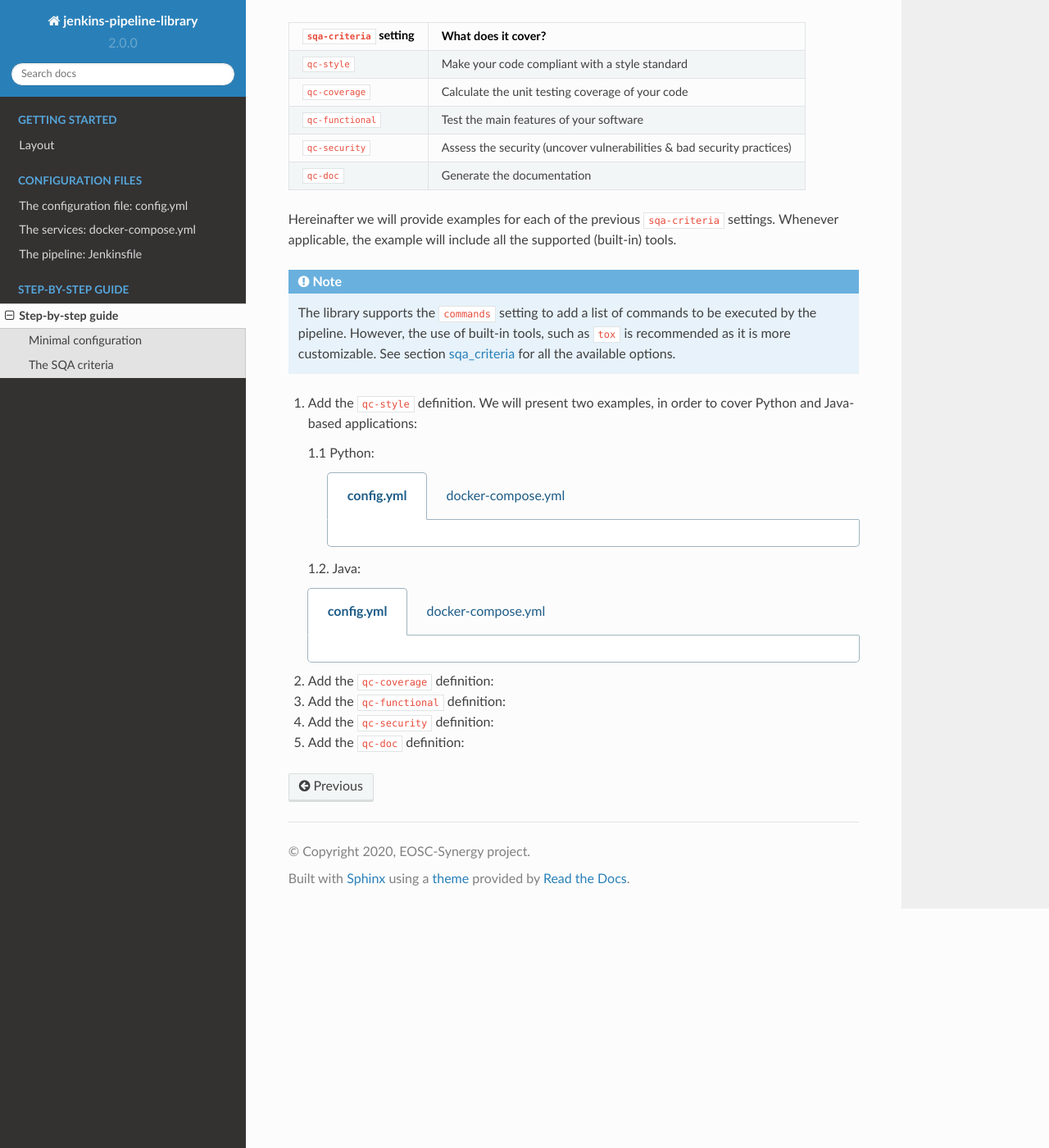
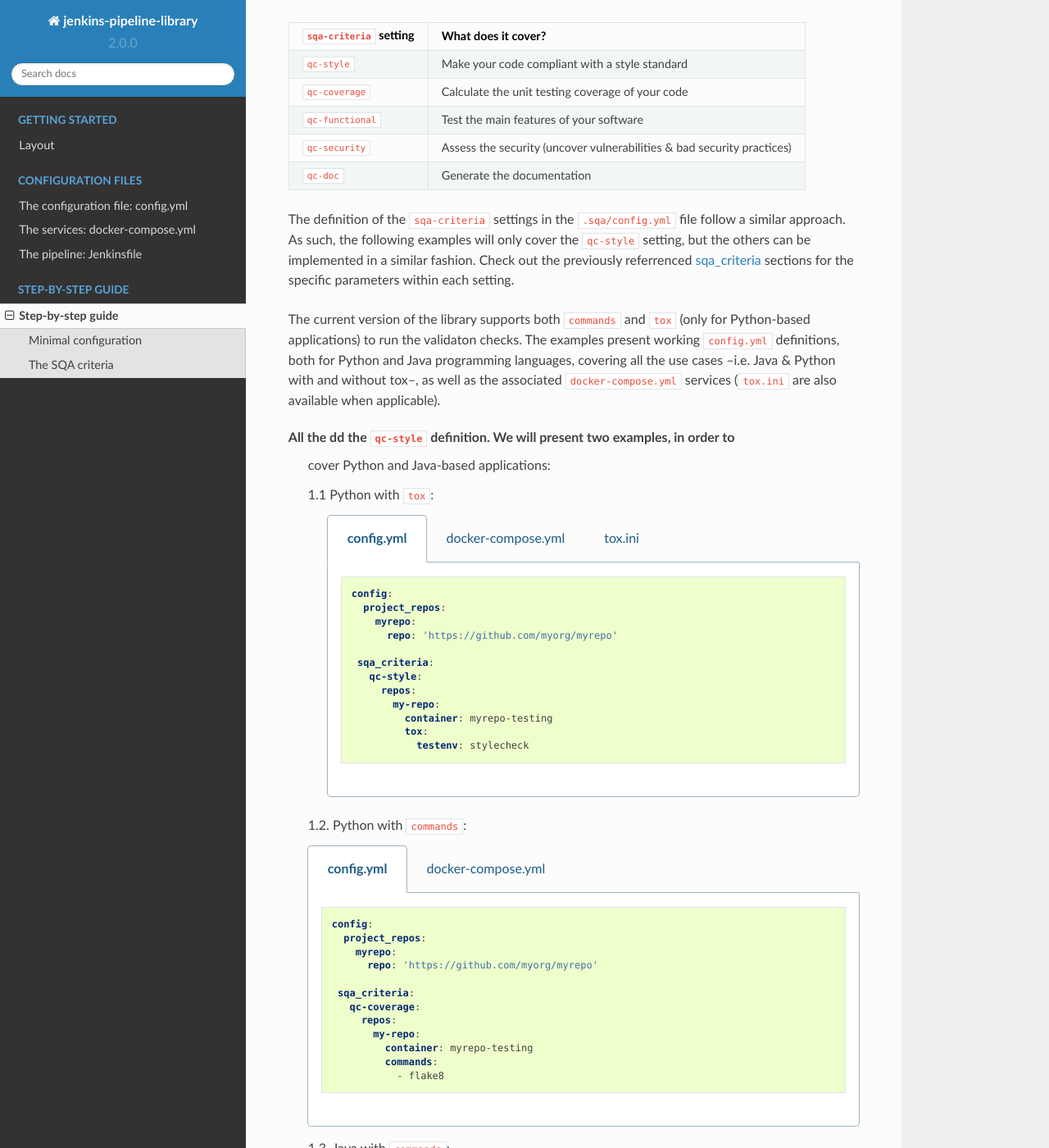
Before and after one commit to indigo-dc/jenkins-pipeline-library, a Sphinx documentation site: the page built from docs/user/step_by_step.rst, in a window 1280 px wide and 1400 px high, scrolled down 2495 px. Shown: the whole window at 82% size. Built offline with Sphinx 7.4.7 and the Read the Docs theme 2.0.0, drawn with Linux system fonts in a browser that asks for light colours; some of the changed text lies outside the part shown.

Commit message:
Add examples of Python (w/o tox) and Java

```diff
--- a/docs/user/step_by_step.rst
+++ b/docs/user/step_by_step.rst
@@ -152,73 +152,145 @@
 | ``qc-doc``                  | Generate the documentation                                             |
 +-----------------------------+------------------------------------------------------------------------+
 
-Hereinafter we will provide examples for each of the previous ``sqa-criteria``
-settings. Whenever applicable, the example will include all the supported
-(built-in) tools.
+The definition of the ``sqa-criteria`` settings in the ``.sqa/config.yml`` file
+follow a similar approach. As such, the following examples will only cover the
+``qc-style`` setting, but the others can be implemented in a similar fashion.
+Check out the previously referrenced :ref:`sqa_criteria` sections for the
+specific parameters within each setting.
 
-.. note::
-   The library supports the ``commands`` setting to add a list of commands to
-   be executed by the pipeline. However, the use of built-in tools, such as
-   ``tox`` is recommended as it is more customizable. See section
-   :ref:`sqa_criteria` for all the available options.
+The current version of the library supports both ``commands`` and ``tox`` (only
+for Python-based applications) to run the validaton checks. The examples present
+working ``config.yml`` definitions, both for Python and Java programming
+languages, covering all the use cases --i.e. Java & Python with and without
+tox--, as well as the associated ``docker-compose.yml`` services (``tox.ini``
+are also available when applicable).
 
-1. Add the ``qc-style`` definition. We will present two examples, in order to
+All the dd the ``qc-style`` definition. We will present two examples, in order to
    cover Python and Java-based applications:
 
-   1.1 Python:
+   1.1 Python with ``tox``:
 
-    .. tabs::
+       .. tabs::
 
-        .. tab:: config.yml
+           .. tab:: config.yml
 
-           .. code-block:: yaml
-             config:
-               project_repos:
-                 myrepo:
-                   repo: 'https://github.com/myorg/myrepo'
+              .. code-block:: yaml
 
-              sqa_criteria:
-                qc-style:
-                  repos:
-                    my-repo:
-                      container: python-build-tools
-                      tox:
-                        testenv: stylecheck
+                 config:
+                   project_repos:
+                     myrepo:
+                       repo: 'https://github.com/myorg/myrepo'
 
-        .. tab:: docker-compose.yml
+                  sqa_criteria:
+                    qc-style:
+                      repos:
+                        my-repo:
+                          container: myrepo-testing
+                          tox:
+                            testenv: stylecheck
 
-           .. code-block:: yaml
-             version: "3.6"
+           .. tab:: docker-compose.yml
 
-   1.2. Java:
+              .. code-block:: yaml
+
+                 version: "3.6"
+
+                 services:
+                   myrepo-testing:
+                     image: "indigodatacloud/ci-images:python3.6"
+                     hostname: "myrepo-testing-host"
+                     volumes:
+                      - type: bind
+                        source: ./myrepo
+                        target: /myrepo-testing
+
+           .. tab:: tox.ini
+
+              .. code-block:: ini
+
+                 [tox]
+                 minversion = 2.1
+                 envlist = py{36,37},stylecheck
+                 skipsdist = True
+
+                 [testenv]
+                 usedevelop = True
+                 basepython = python3
+
+                 [testenv:stylecheck]
+                 envdir = {toxworkdir}/shared
+                 commands =
+                   flake8
+
+
+   1.2. Python with ``commands``:
 
    .. tabs::
 
         .. tab:: config.yml
 
            .. code-block:: yaml
-             config:
-               project_repos:
-                 myrepo:
-                   repo: 'https://github.com/myorg/myrepo'
 
-              sqa_criteria:
-                qc-coverage:
-                  repos:
-                    my-repo:
-                      container: java-build-tools
-                      commands:
-                        - mvn checkstyle:checkstyle
+              config:
+                project_repos:
+                  myrepo:
+                    repo: 'https://github.com/myorg/myrepo'
+
+               sqa_criteria:
+                 qc-coverage:
+                   repos:
+                     my-repo:
+                       container: myrepo-testing
+                       commands:
+                         - flake8
 
         .. tab:: docker-compose.yml
 
            .. code-block:: yaml
-             version: "3.6"
 
-2. Add the ``qc-coverage`` definition:
+              version: "3.6"
 
-3. Add the ``qc-functional`` definition:
+                 services:
+                   myrepo-testing-java:
+                     image: "indigodatacloud/ci-images:java"
+                     hostname: "myrepo-testing-host"
+                     volumes:
+                      - type: bind
+                        source: ./myrepo
+                        target: /myrepo-testing
 
-4. Add the ``qc-security`` definition:
+   1.3. Java with ``commands``:
 
-5. Add the ``qc-doc`` definition:
+   .. tabs::
+
+        .. tab:: config.yml
+
+           .. code-block:: yaml
+
+              config:
+                project_repos:
+                  myrepo:
+                    repo: 'https://github.com/myorg/myrepo'
+
+               sqa_criteria:
+                 qc-coverage:
+                   repos:
+                     my-repo:
+                       container: myrepo-testing-java
+                       commands:
+                         - mvn checkstyle:checkstyle
+
+        .. tab:: docker-compose.yml
+
+           .. code-block:: yaml
+
+              version: "3.6"
+
+                 services:
+                   myrepo-testing-java:
+                     image: "indigodatacloud/ci-images:java"
+                     hostname: "myrepo-testing-host"
+                     volumes:
+                      - type: bind
+                        source: ./myrepo
+                        target: /myrepo-testing
```
